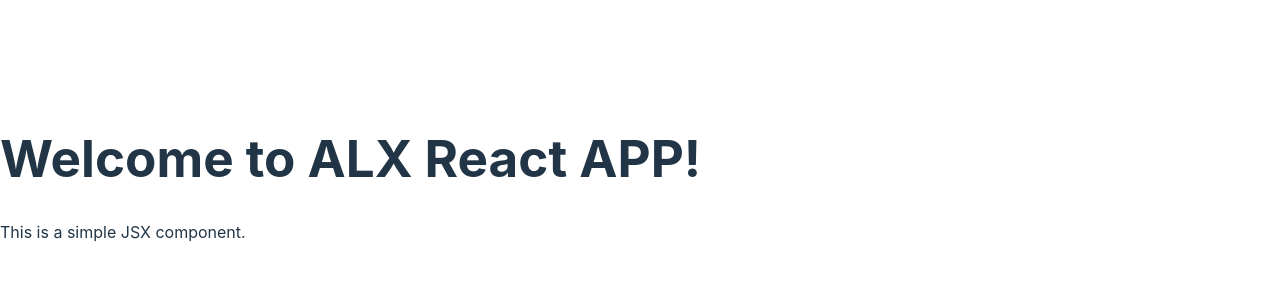
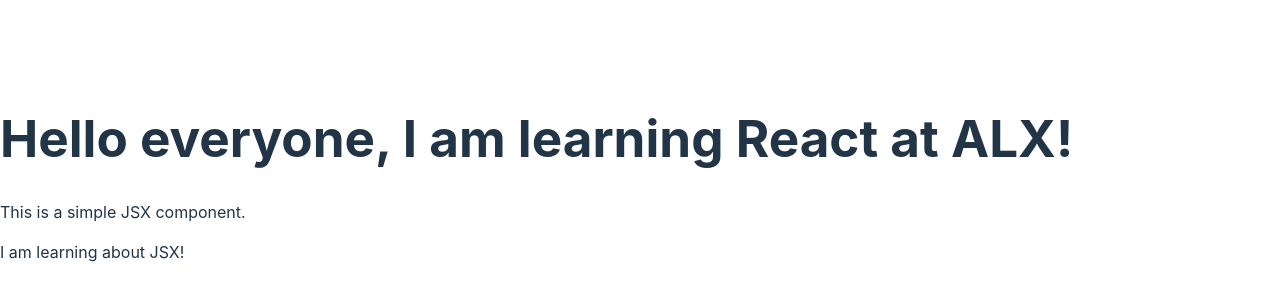
Before and after one commit to montelego/alx-fe-reactjs, a React (Vite) app in the folder alx-react-app/: page / in a window 1280 px wide. Shown: the part 222-522 px from the top of the page. Built offline with nearby package versions, Linux system fonts and the light colour scheme.

Commit message:
added new line hello everyone i'm learning jv

```diff
--- a/alx-react-app/src/components/WelcomeMessage.jsx
+++ b/alx-react-app/src/components/WelcomeMessage.jsx
@@ -1,8 +1,9 @@
 function WelcomeMessage() {
     return (
         <div>
-            <h1>Welcome to ALX React APP!</h1>
+            <h1>Hello everyone, I am learning React at ALX!</h1>
             <p>This is a simple JSX component.</p>
+            <p>I am learning about JSX!</p>
         </div>
     );
 }
```
